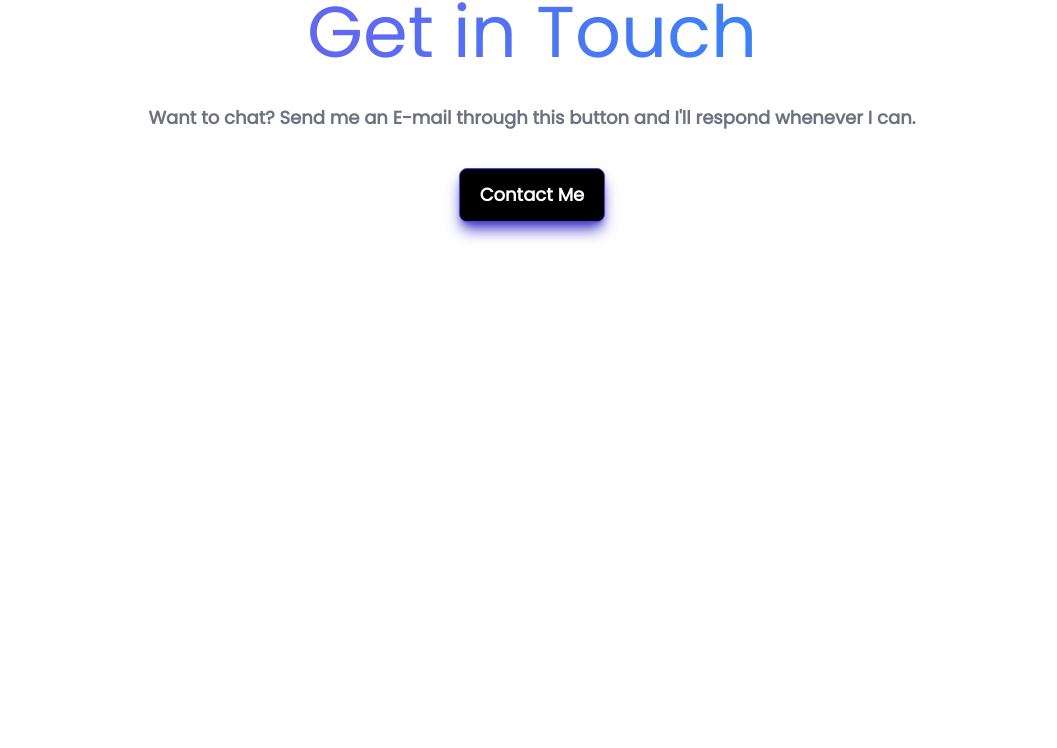
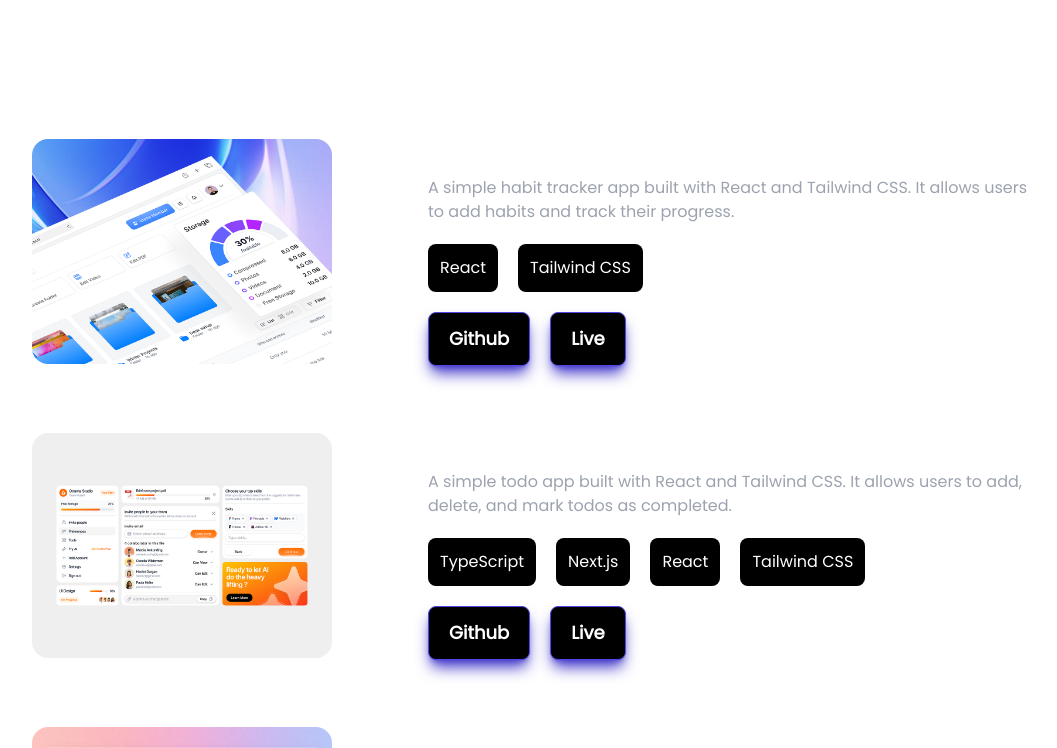
Before and after one commit to zahin-zawad/zahin-zawad-portfolio, a Next.js app: page / in a window 1280 px wide. Shown: the part 1510-2258 px from the top of the page, without its empty margins (108-1165 px from the left). Before the commit the page ends 2010 px from the top, so only its background shows below. Built offline with nearby package versions, Linux system fonts and the light colour scheme.

Commit message:
projects section done

```diff
--- a/app/components/Projects.tsx
+++ b/app/components/Projects.tsx
@@ -5,12 +5,13 @@ import image3 from '@/public/3.png'
 import image4 from '@/public/4.png'
 import image5 from '@/public/5.png'
 import {motion} from 'motion/react'
+import Image, { StaticImageData } from 'next/image'
 
 
 const projectData = [
   {
     image: image1,
-    tittle: "Habit Tracker",
+    title: "Habit Tracker",
     description: "A simple habit tracker app built with React and Tailwind CSS. It allows users to add habits and track their progress.",
     technologies: ["React", "Tailwind CSS"],
     github: "#",
@@ -19,7 +20,7 @@ const projectData = [
 
   {
     image: image2,
-    tittle: "Todo App",
+    title: "Todo App",
     description: "A simple todo app built with React and Tailwind CSS. It allows users to add, delete, and mark todos as completed.",
     technologies: ["TypeScript","Next.js","React", "Tailwind CSS"],
     github: "#",
@@ -28,7 +29,7 @@ const projectData = [
 
   {
     image: image3,
-    tittle: "Social Media App",
+    title: "Social Media App",
     description: "A simple todo app built with React and Tailwind CSS. It allows users to add, delete, and mark todos as completed.",
     technologies: ["React", "Tailwind CSS", "TypeScript"],
     github: "#",
@@ -37,7 +38,7 @@ const projectData = [
 
   {
     image: image4,
-    tittle: "Restaurant Website",
+    title: "Restaurant Website",
     description: "A simple todo app built with React and Tailwind CSS. It allows users to add, delete, and mark todos as completed.",
     technologies: ["React", "Tailwind CSS"],
     github: "#",
@@ -46,7 +47,7 @@ const projectData = [
 
   {
     image: image5,
-    tittle: "Admin Dashboard",
+    title: "Admin Dashboard",
     description: "A simple todo app built with React and Tailwind CSS. It allows users to add, delete, and mark todos as completed.",
     technologies: ["React", "Tailwind CSS"],
     github: "#",
@@ -54,8 +55,58 @@ const projectData = [
   },
 ]
 
+
+interface Project {
+  image: StaticImageData;
+  title: string;
+  description: string;
+  technologies: string[];
+  github: string;
+  live: string;
+}
+
+const ProjectCard = ({project}: {project: Project}) => {
+  return (
+    <div className='flex flex-col items-center gap-8 md:flex-row md:gap-24'>
+      <Image src={project.image} alt={project.title} className='w-full cursor-pointer rounded-2xl transition-all duration-300 hover:scale-105 md:w-[300px]' />
+
+      <div className='flex flex-col gap-5'>
+        <div className='flex flex-col gap-3'>
+          <div className='text-xl font-semibold'>{project.title}</div>
+          <p className='text-gray-400'>{project.description}</p>
+        </div>
+
+        <div className='flex flex-wrap gap-5'>
+          {
+            project.technologies.map((tech, index) =>(
+              <span key={index} className='rounded-lg p-3 bg-black'>{tech}</span>
+            ))
+          }
+        </div>
+
+        <div className='flex gap-5'>
+        <a href={project.github} className='text-nowrap rounded-lg border border-indigo-600 bg-black text-white px-5 py-3 text-lg font-bold shadow-lg shadow-indigo-700 transition-all duration-300 hover:-translate-y-2 hover:shadow-xl hover:shadow-indigo-600'>Github</a>
+        <a href={project.live} className='text-nowrap rounded-lg border border-indigo-600 bg-black text-white px-5 py-3 text-lg font-bold shadow-lg shadow-indigo-700 transition-all duration-300 hover:-translate-y-2 hover:shadow-xl hover:shadow-indigo-600'>Live</a>
+        </div>
+      </div>
+
+
+    </div>
+  )
+}
+
 export default function Projects() {
   return (
-    <div id='projects'>Projects</div>
+    <div id='projects' className='min-h-screen w-full flex flex-col items-center justify-center gap-16 p-4 md:px-14 md:py-24'>
+      <h1 className='text-4xl font-light text-white md:text-6xl'>My Projects</h1>
+
+      <div className='max-w-[1000px] w-full text-white flex flex-col gap-16'>
+        {
+          projectData.map((project, index) =>(
+            <ProjectCard key={index} project={project}/>
+          ))
+        }
+      </div>
+    </div>
   )
 }
```
